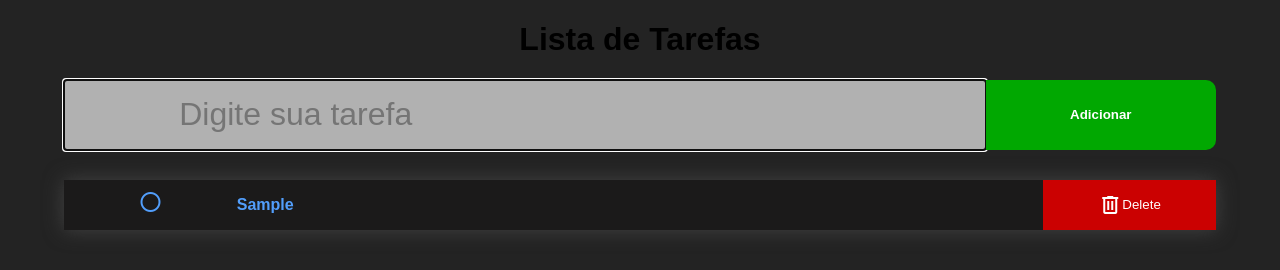
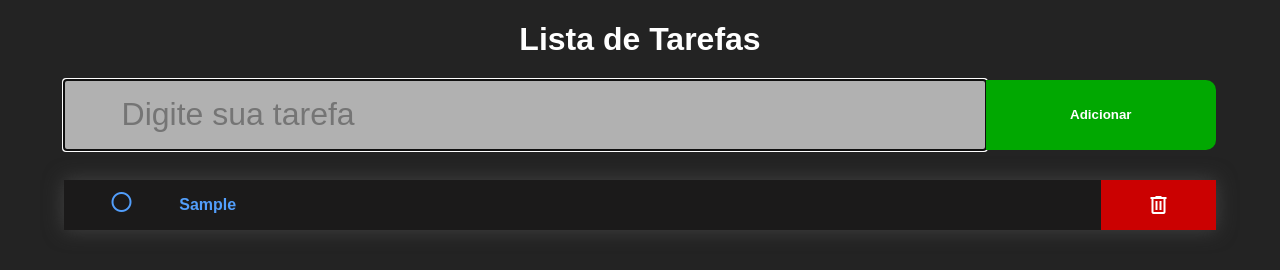
Before and after one commit to ambleandro/Lista-de-tarefas, a plain HTML site: page index.html in a window 1280 px wide. Both pictures are taken after typing "Sample" into the empty fields and a click on the button "Adicionar". Drawn offline with nearby package versions, Linux system fonts and the light colour scheme.

Commit message:
Ajustes nos itens

```diff
--- a/css/estilo.css
+++ b/css/estilo.css
@@ -12,6 +12,7 @@ body {
 h1 {
   text-align: center;
   font-size: 2rem;
+  color: white;
 }
 
 header {
@@ -26,7 +27,7 @@ input {
   height: 70px;
   font-size: 2rem;
   width: 80%;
-  padding-left: 10%;
+  padding-left: 5%;
   background: rgb(177, 177, 177);
   border: none;
 }
@@ -54,7 +55,7 @@ main {
 
 .item {
   display: flex;
-  flex-flow: row wrap;
+  flex-flow: row;
   justify-content: center;
   align-items: center;
   background: rgb(27, 26, 26);
@@ -75,7 +76,7 @@ main {
 }
 
 .item-icone {
-  flex: 15%;
+  flex: 10%;
   /* border: 1px solid orangered; */
   text-align: center;
   font-size: 1.5rem;
@@ -83,7 +84,7 @@ main {
 }
 
 .item-nome {
-  flex: 70%;
+  flex: 80%;
   /* border: 1px solid deeppink; */
   font-size: 16px;
   font-weight: bold;
@@ -91,7 +92,7 @@ main {
 }
 
 .item-botao {
-  flex: 15%;
+  flex: 10%;
   /* border: 1px solid green; */
 }
 
--- a/js/controle.js
+++ b/js/controle.js
@@ -20,7 +20,7 @@ function addTarefa() {
         ${valorInput}
       </div>
       <div class="item-botao">
-        <button onclick="deletar(${contador})" class="delete"><span class="material-symbols-outlined">delete</span>Delete</button>
+        <button onclick="deletar(${contador})" class="delete"><span class="material-symbols-outlined">delete</span></button>
       </div>
     </div>`;
 
```
